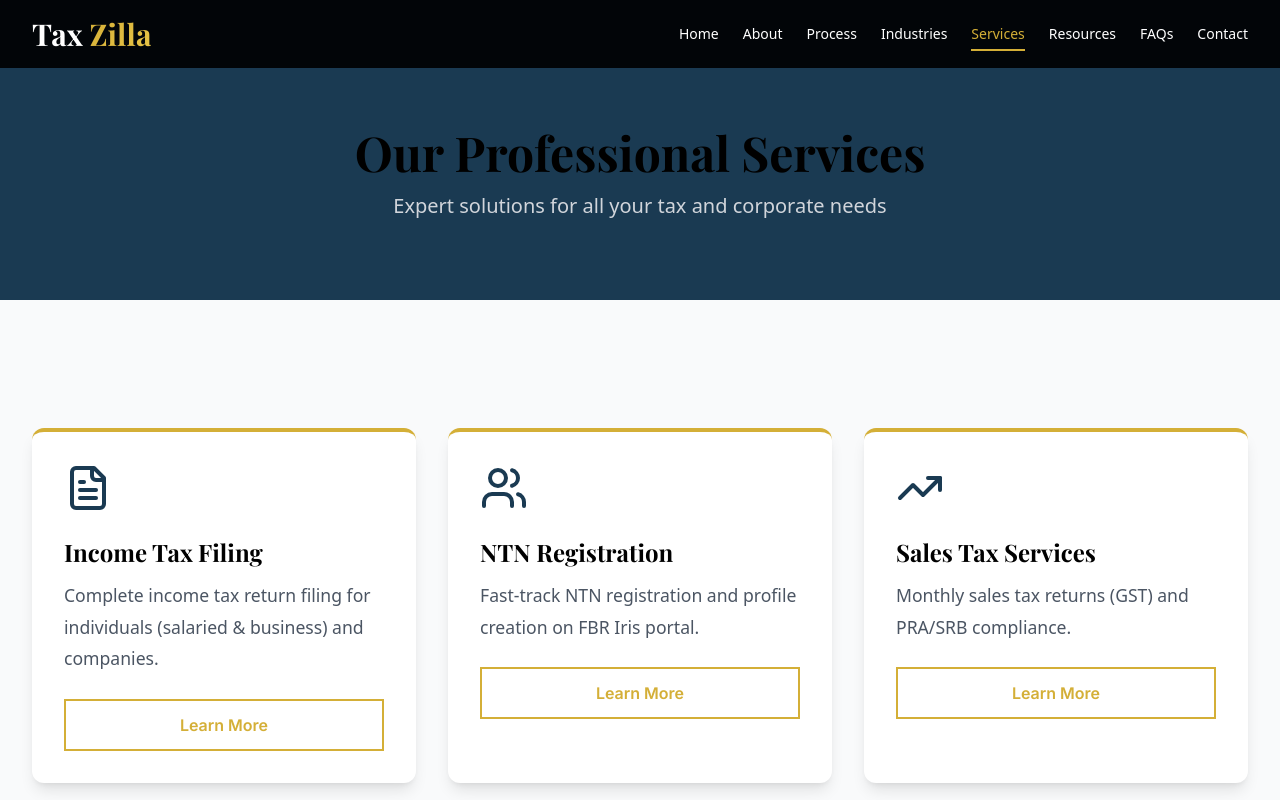
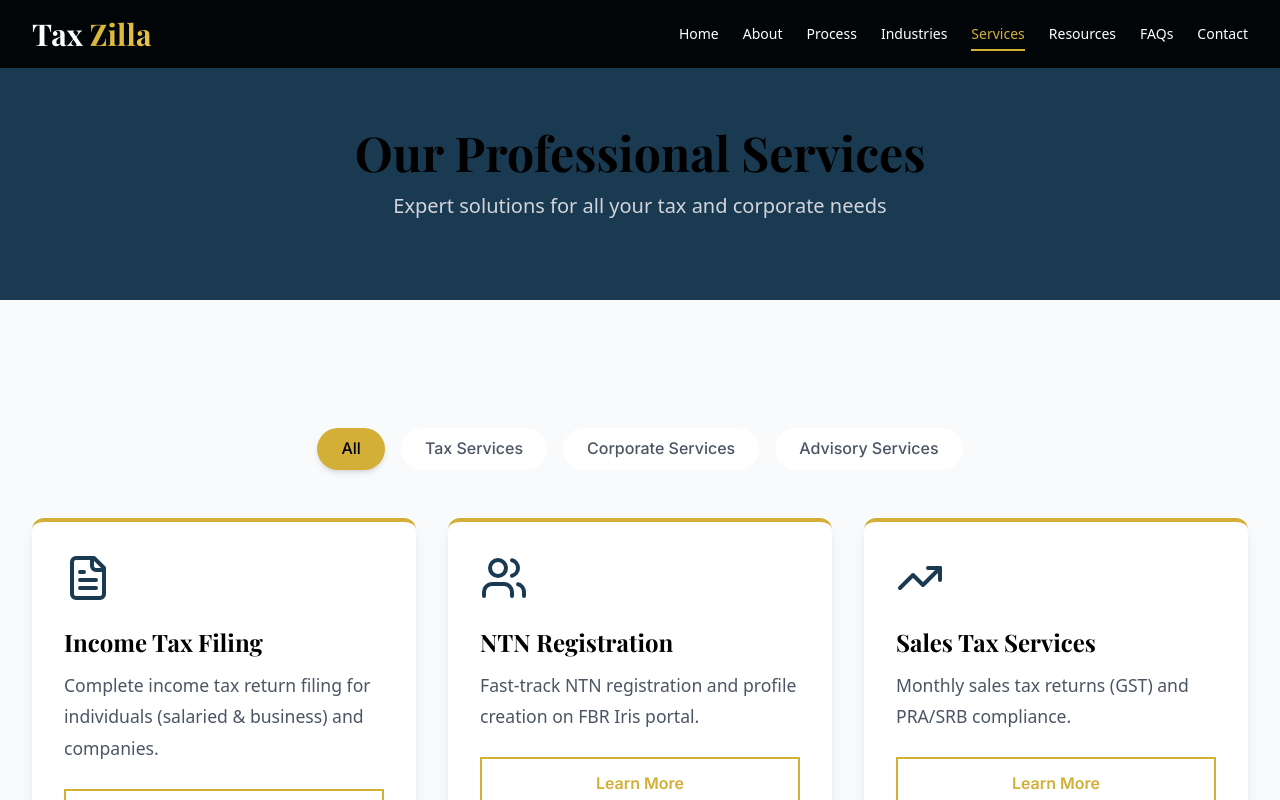
Before and after one commit to MuhammadAhmad1444/tax_zilla, a React (Vite) app: page /services in a window 1280 px wide. Shown: the top 800 px of the page. Built offline with nearby package versions, Linux system fonts and the light colour scheme.

Commit message:
feat(services): add category tabs + modularize services data

```diff
--- /dev/null
+++ b/src/data/services.js
@@ -0,0 +1,93 @@
+import { FileText, Users, Building2, Scale, Shield, TrendingUp, Briefcase } from 'lucide-react';
+
+/**
+ * Service categories for filtering
+ */
+export const SERVICE_CATEGORIES = {
+  ALL: 'All',
+  TAX_SERVICES: 'Tax Services',
+  CORPORATE_SERVICES: 'Corporate Services',
+  ADVISORY_SERVICES: 'Advisory Services'
+};
+
+/**
+ * All available services with their details and categories
+ */
+export const services = [
+  {
+    id: 'income-tax',
+    icon: FileText,
+    title: 'Income Tax Filing',
+    desc: 'Complete income tax return filing for individuals (salaried & business) and companies.',
+    path: '/services/income-tax',
+    category: SERVICE_CATEGORIES.TAX_SERVICES
+  },
+  {
+    id: 'ntn-registration',
+    icon: Users,
+    title: 'NTN Registration',
+    desc: 'Fast-track NTN registration and profile creation on FBR Iris portal.',
+    path: '/services/ntn-registration',
+    category: SERVICE_CATEGORIES.TAX_SERVICES
+  },
+  {
+    id: 'sales-tax',
+    icon: TrendingUp,
+    title: 'Sales Tax Services',
+    desc: 'Monthly sales tax returns (GST) and PRA/SRB compliance.',
+    path: '/services/sales-tax',
+    category: SERVICE_CATEGORIES.TAX_SERVICES
+  },
+  {
+    id: 'company-registration',
+    icon: Building2,
+    title: 'Company Registration',
+    desc: 'Private Limited, SMC, and Partnership registration with SECP.',
+    path: '/services/company-registration',
+    category: SERVICE_CATEGORIES.CORPORATE_SERVICES
+  },
+  {
+    id: 'business-compliance',
+    icon: Scale,
+    title: 'Business Compliance',
+    desc: 'Form 29, Form A, and annual statutory compliance management.',
+    path: '/services/business-compliance',
+    category: SERVICE_CATEGORIES.CORPORATE_SERVICES
+  },
+  {
+    id: 'audit-assistance',
+    icon: Shield,
+    title: 'Audit Assistance',
+    desc: 'Defense and representation against FBR audit notices and inquiries.',
+    path: '/services/audit-assistance',
+    category: SERVICE_CATEGORIES.ADVISORY_SERVICES
+  },
+  {
+    id: 'freelancers-sme',
+    icon: Briefcase,
+    title: 'Freelancers & SMEs',
+    desc: 'Specialized tax packages for freelancers, IT exporters, and startups.',
+    path: '/services/freelancers-sme',
+    category: SERVICE_CATEGORIES.ADVISORY_SERVICES
+  }
+];
+
+/**
+ * Get services filtered by category
+ * @param {string} category - Category to filter by (use SERVICE_CATEGORIES.ALL for all services)
+ * @returns {Array} Filtered services array
+ */
+export const getServicesByCategory = (category) => {
+  if (category === SERVICE_CATEGORIES.ALL) {
+    return services;
+  }
+  return services.filter(service => service.category === category);
+};
+
+/**
+ * Get all unique categories
+ * @returns {Array} Array of category names
+ */
+export const getCategories = () => {
+  return Object.values(SERVICE_CATEGORIES);
+};
--- a/src/pages/ServicesPage.jsx
+++ b/src/pages/ServicesPage.jsx
@@ -1,58 +1,16 @@
-import React from 'react';
+import React, { useState } from 'react';
 import { Helmet } from 'react-helmet';
 import { motion } from 'framer-motion';
 import { useNavigate } from 'react-router-dom';
-import { FileText, Users, Building2, Scale, Shield, TrendingUp, Briefcase } from 'lucide-react';
-import SectionHeading from '../components/SectionHeading.jsx';
 import Button from '../components/Button.jsx';
+import { services, SERVICE_CATEGORIES, getServicesByCategory, getCategories } from '../data/services.js';
 
 const ServicesPage = () => {
   const navigate = useNavigate();
+  const [activeTab, setActiveTab] = useState(SERVICE_CATEGORIES.ALL);
 
-  const services = [
-    {
-      icon: FileText,
-      title: 'Income Tax Filing',
-      desc: 'Complete income tax return filing for individuals (salaried & business) and companies.',
-      path: '/services/income-tax'
-    },
-    {
-      icon: Users,
-      title: 'NTN Registration',
-      desc: 'Fast-track NTN registration and profile creation on FBR Iris portal.',
-      path: '/services/ntn-registration'
-    },
-    {
-      icon: TrendingUp,
-      title: 'Sales Tax Services',
-      desc: 'Monthly sales tax returns (GST) and PRA/SRB compliance.',
-      path: '/services/sales-tax'
-    },
-    {
-      icon: Building2,
-      title: 'Company Registration',
-      desc: 'Private Limited, SMC, and Partnership registration with SECP.',
-      path: '/services/company-registration'
-    },
-    {
-      icon: Scale,
-      title: 'Business Compliance',
-      desc: 'Form 29, Form A, and annual statutory compliance management.',
-      path: '/services/business-compliance'
-    },
-    {
-      icon: Shield,
-      title: 'Audit Assistance',
-      desc: 'Defense and representation against FBR audit notices and inquiries.',
-      path: '/services/audit-assistance'
-    },
-    {
-      icon: Briefcase,
-      title: 'Freelancers & SMEs',
-      desc: 'Specialized tax packages for freelancers, IT exporters, and startups.',
-      path: '/services/freelancers-sme'
-    }
-  ];
+  const filteredServices = getServicesByCategory(activeTab);
+  const categories = getCategories();
 
   return (
     <>
@@ -70,13 +28,30 @@ const ServicesPage = () => {
 
       <section className="section-padding bg-gray-50">
         <div className="container-custom">
+          {/* Category Tabs - Matching ResourcesPage styling */}
+          <div className="flex flex-wrap justify-center gap-4 mb-12">
+            {categories.map(category => (
+              <button
+                key={category}
+                onClick={() => setActiveTab(category)}
+                className={`px-6 py-2 rounded-full font-medium transition-all ${
+                  activeTab === category
+                    ? 'bg-[var(--color-gold)] text-black shadow-md'
+                    : 'bg-white text-gray-600 hover:bg-gray-100'
+                }`}
+              >
+                {category}
+              </button>
+            ))}
+          </div>
+
+          {/* Services Grid */}
           <div className="grid grid-cols-1 md:grid-cols-2 lg:grid-cols-3 gap-8">
-            {services.map((service, index) => (
+            {filteredServices.map((service, index) => (
               <motion.div
-                key={index}
+                key={service.id}
                 initial={{ opacity: 0, y: 20 }}
-                whileInView={{ opacity: 1, y: 0 }}
-                viewport={{ once: true }}
+                animate={{ opacity: 1, y: 0 }}
                 transition={{ delay: index * 0.1 }}
                 whileHover={{ scale: 1.02 }}
                 className="bg-white rounded-xl shadow-lg p-8 hover:shadow-2xl transition-all border-t-4 border-[var(--color-gold)]"
```
